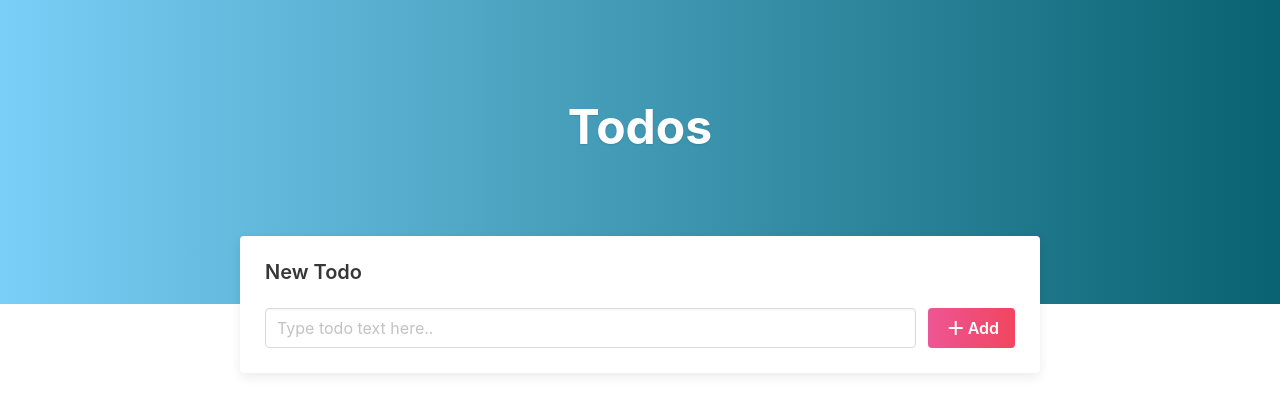
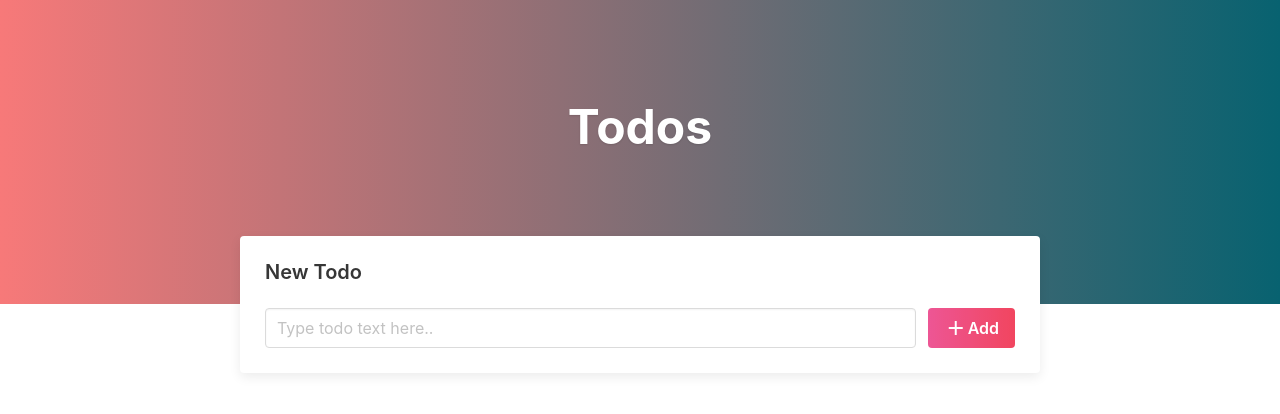
Before and after one commit to praneeth-balamurugan/todos, an Angular app: page / in a window 1280 px wide. Shown: the top 414 px of the page. Built offline with nearby package versions, Linux system fonts and the light colour scheme.

Commit message:
color change

```diff
--- a/src/app/todos/todos.component.scss
+++ b/src/app/todos/todos.component.scss
@@ -1,5 +1,5 @@
 .heading-section {
-  background: linear-gradient(to right, rgb(121, 207, 247), rgb(8, 98, 112));
+  background: linear-gradient(to right, rgb(247, 121, 121), rgb(8, 98, 112));
 
   padding: 100px;
   padding-bottom: 150px;
```
